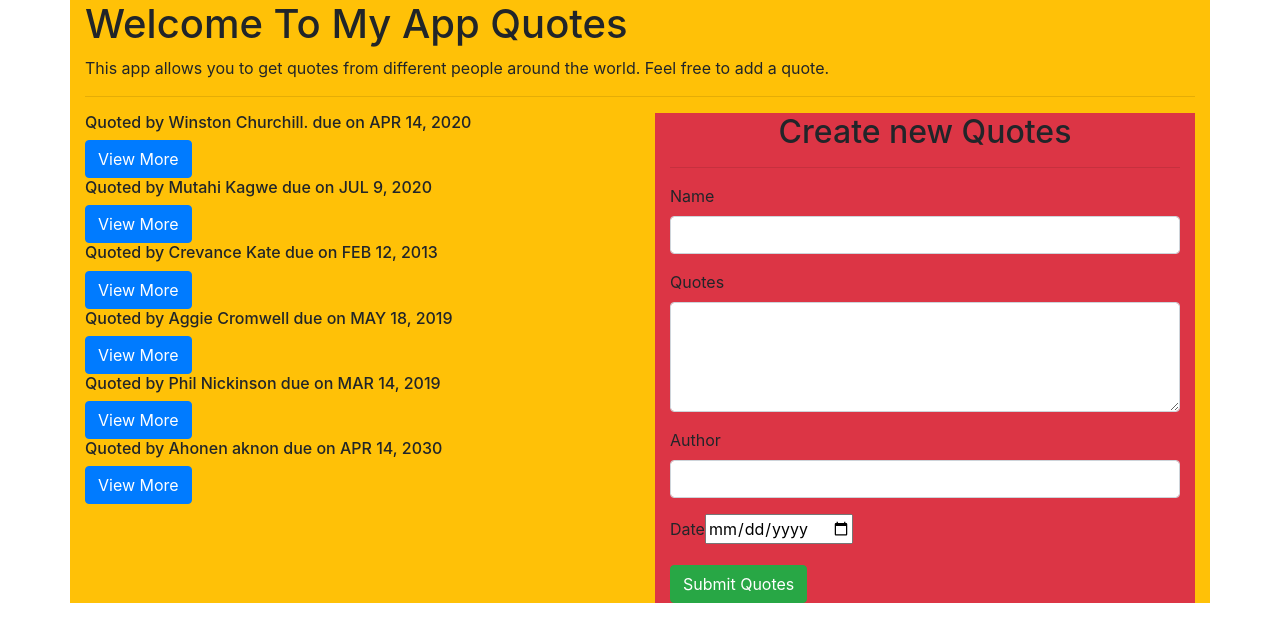
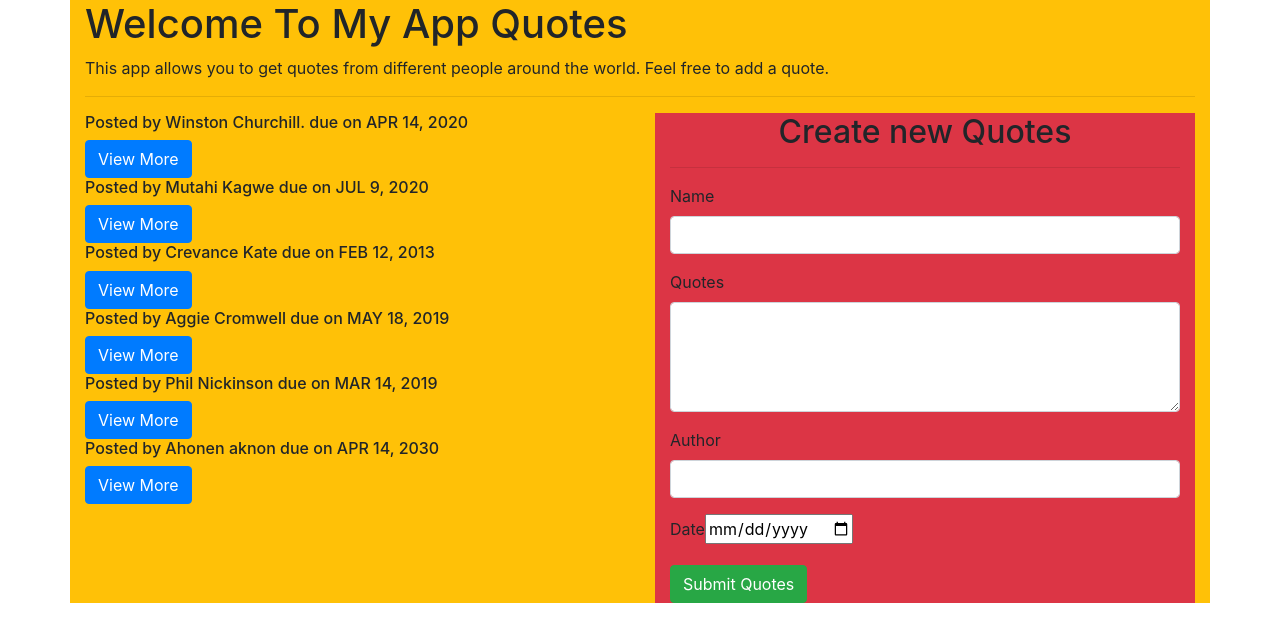
Before and after one commit to annaadhiambo/Quotes-app, an Angular app: page / in a window 1280 px wide. Shown: the top 642 px of the page. Built offline with nearby package versions, Linux system fonts and the light colour scheme.

Commit message:
added a BDD

```diff
--- a/src/app/quotes-detail/quotes-detail.component.html
+++ b/src/app/quotes-detail/quotes-detail.component.html
@@ -1,5 +1,5 @@
 <p>{{quotes.description}}</p>
-<p>This quotes will be complete in {{quotes.completeDate|dateCount}} days</p>
+<p>6 months {{quotes.completeDate|dateCount}} ago</p>
 
 <button (click)= 'quotesUpvote(true)' class="btn btn-outline-dark">Upvote</button>
 <button (click)='quotesDownvote(true)' class="btn btn-outline-dark">Downvote</button>
--- a/src/app/quotes/quotes.component.ts
+++ b/src/app/quotes/quotes.component.ts
@@ -9,12 +9,12 @@ import { Quotes } from '../quotes';
 export class QuotesComponent implements OnInit {
 
   quotes:Quotes[] = [
-    new Quotes(1, 'Quoted by Winston Churchill.', 'Never bend your head. Always hold it high. Look the world straight in the eye.',new Date(2020,3,14)),
-    new Quotes(2,'Quoted by Mutahi Kagwe','If You can get it ,I can get it,anyone can get it',new Date(2020,6,9)),
-    new Quotes(3,'Quoted by Crevance Kate','Ignorance and prejudice are fuelling the spread of a preventable disease.  World AIDS Day, 1 December is an opportunity for people worldwide to unite in the fight against HIV and AIDS.',new Date(2013,1,12)),
-    new Quotes(4,'Quoted by  Aggie Cromwell','Magic is really very simple, all you’ve got to do is want something and then let yourself have it.',new Date(2019,4,18)),
-    new Quotes(5,'Quoted by Phil Nickinson','The future of mobile is the future of online. It is how people access online content now.',new Date(2019,2,14)),
-    new Quotes(6,'Quoted by Ahonen aknon','Growth of computer and technology careers is becoming more and more industry-agnostic.',new Date(2030,3,14)),
+    new Quotes(1, 'Posted by Winston Churchill.', 'Never bend your head. Always hold it high. Look the world straight in the eye.',new Date(2020,3,14)),
+    new Quotes(2,'Posted by Mutahi Kagwe','If You can get it ,I can get it,anyone can get it',new Date(2020,6,9)),
+    new Quotes(3,'Posted by Crevance Kate','Ignorance and prejudice are fuelling the spread of a preventable disease.  World AIDS Day, 1 December is an opportunity for people worldwide to unite in the fight against HIV and AIDS.',new Date(2013,1,12)),
+    new Quotes(4,'Posted by  Aggie Cromwell','Magic is really very simple, all you’ve got to do is want something and then let yourself have it.',new Date(2019,4,18)),
+    new Quotes(5,'Posted by Phil Nickinson','The future of mobile is the future of online. It is how people access online content now.',new Date(2019,2,14)),
+    new Quotes(6,'Posted by Ahonen aknon','Growth of computer and technology careers is becoming more and more industry-agnostic.',new Date(2030,3,14)),
   ];
 
   toggleDetails(index){
```
Also changed, not shown: 1 other file (tests, documents, lock files or other folders).
